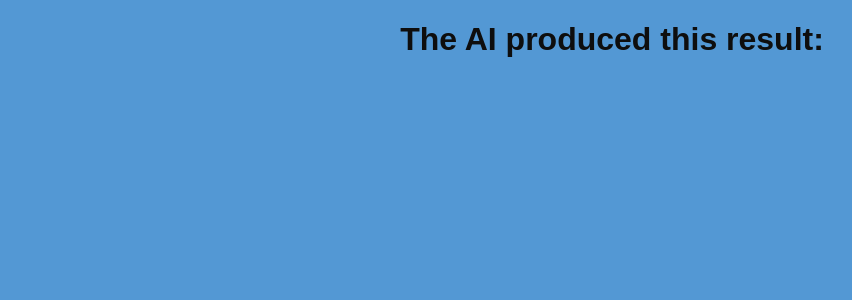
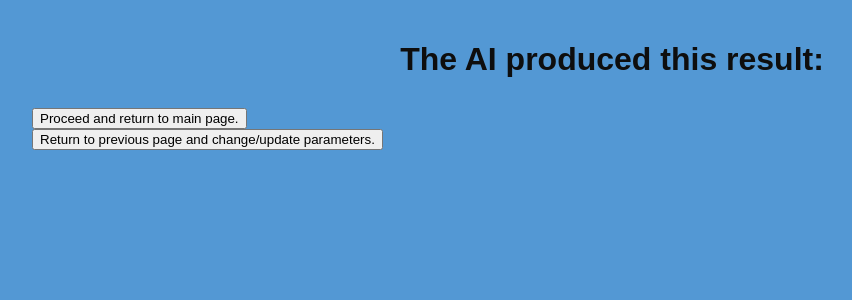
Before and after one commit to dhanr7/Community_Planner, a Flask app: page /ai_confirm in a window 1280 px wide. Shown: the top 300 px of the page, without its empty margins (28-880 px from the left). Run offline with Flask 3, Linux system fonts and the light colour scheme.

Commit message:
Update ai_confirmation page button functionality.

```diff
--- a/main.py
+++ b/main.py
@@ -54,7 +54,7 @@ def ai():
     return render_template("ai.html")
 
 @app.route('/manual_confirm', methods=['GET', 'POST'])
-def manual_confirmation(): #not working, solving in progress
+def manual_confirmation():
     if request.method == "POST":
         if (request.form['option'] == 'proceed_button'):
             return redirect(url_for('main'))
@@ -66,6 +66,13 @@ def manual_confirmation(): #not working, solving in progress
 
 @app.route('/ai_confirm', methods=['GET', 'POST'])
 def ai_confirmation():
+    if request.method == "POST":
+        if (request.form['option'] == 'proceed_button'):
+            return redirect(url_for('main'))
+        elif (request.form['option'] == 'change_params'):
+            return redirect(url_for('ai'))
+        else:
+            pass
     return render_template("ai_confirmation.html")
 
 app.run()
--- a/templates/ai_confirmation.html
+++ b/templates/ai_confirmation.html
@@ -6,7 +6,15 @@
         <link rel="stylesheet" href="{{ url_for('static', filename='css/ai_confirmation.css') }}">
     </head>
     <body>
-        <h1>The AI produced this result: </h1>
+        <div class="container">
+            <h1>The AI produced this result: </h1>
+            <form method="post" id="data_button">
+                <button type="submit" name="option" value="proceed_button">Proceed and return to main page.</button>
+            </form>
+            <form method="post" id="data_button">
+                <button type="submit" name="option" value="change_params">Return to previous page and change/update parameters.</button>
+            </form>
+        </div>
     </body>
 
 </html>
```
